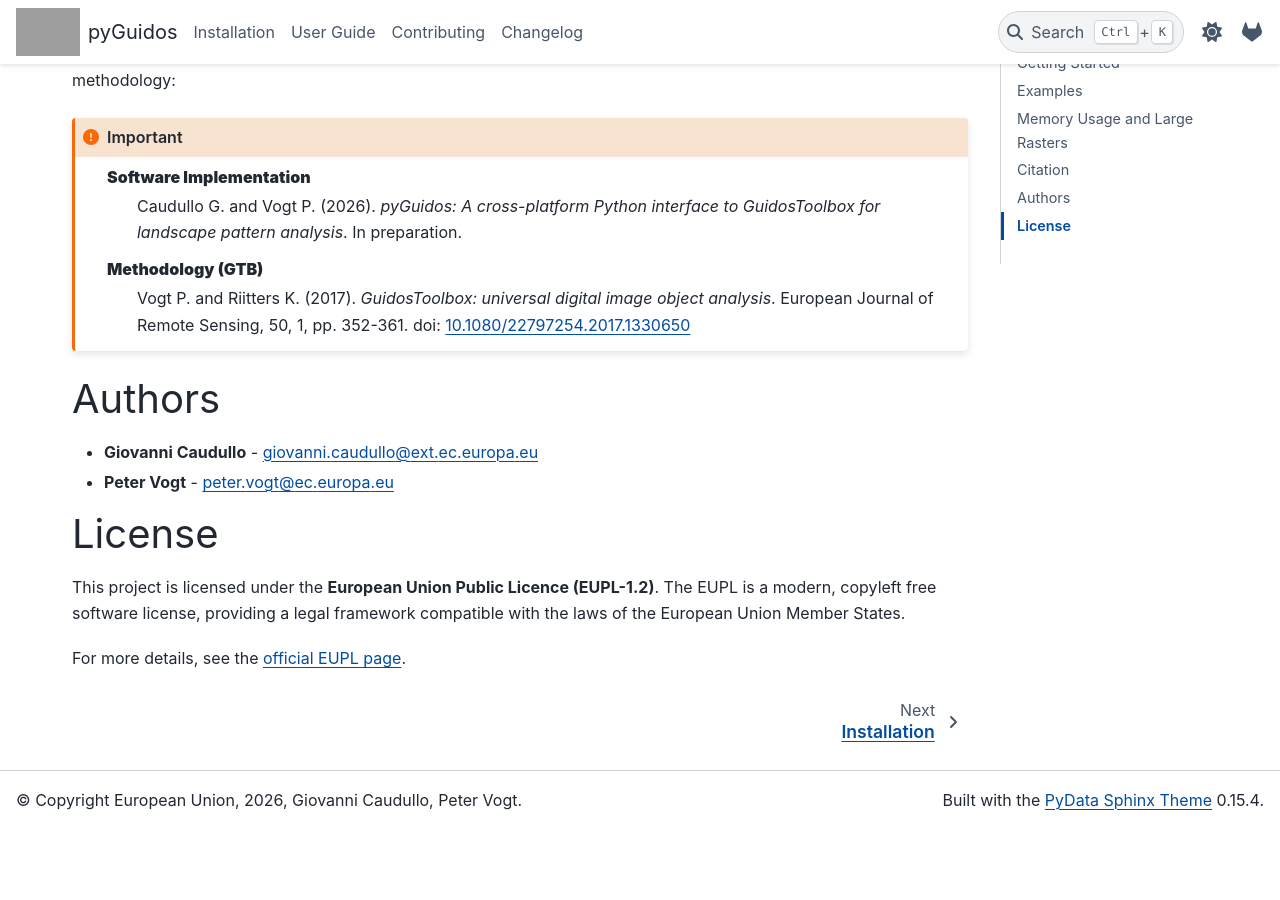
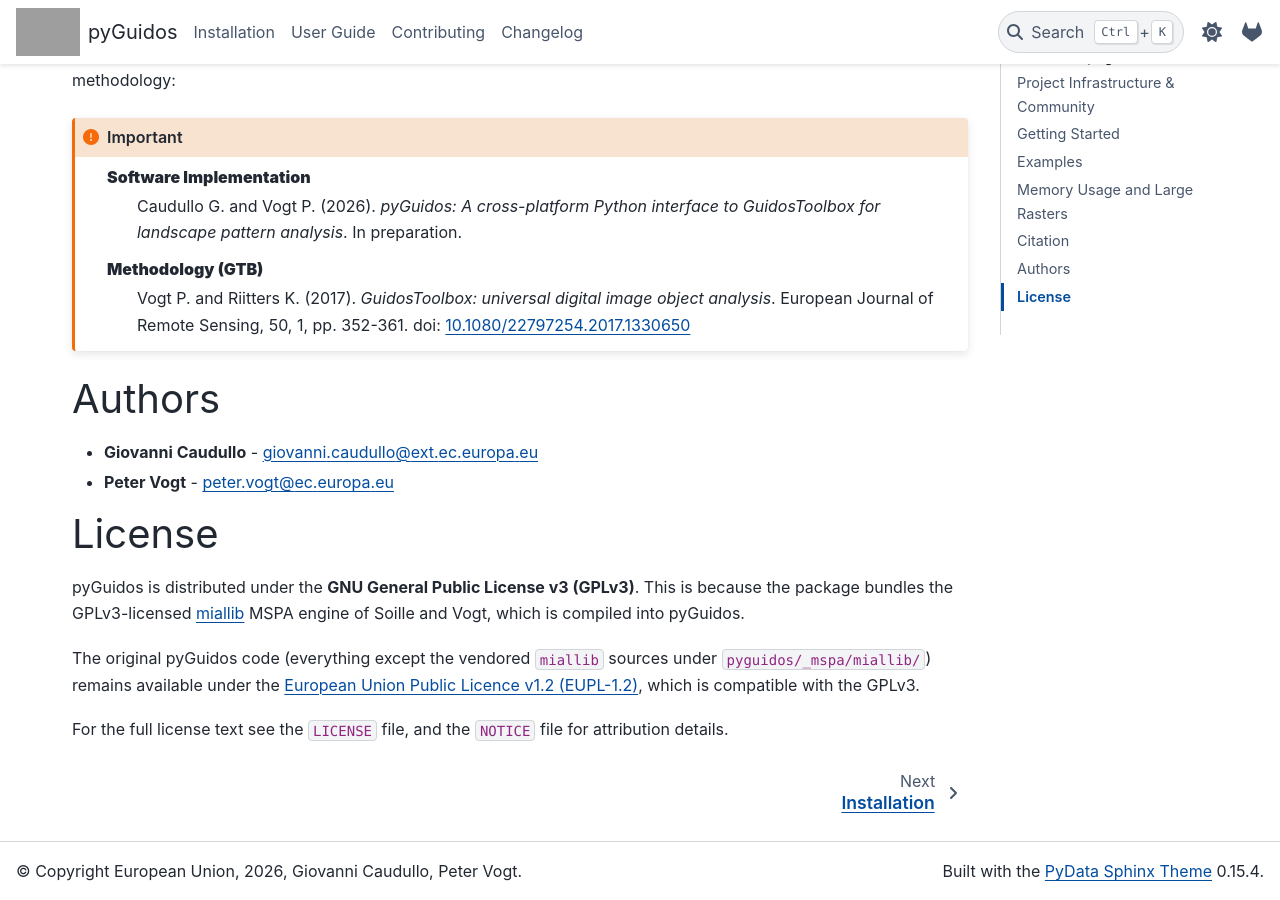
Before and after one commit to nonpenso/pyguidos, a Sphinx documentation site: the page built from docs/index.rst, in a window 1280 px wide and 900 px high, scrolled down 6435 px. Built offline with Sphinx 7.4.7 and the PyData theme 0.15.4, drawn with Linux system fonts in a browser that asks for light colours; before the commit the page ends 7264 px from its top, so only the background shows below that; grey boxes are pictures that could not be loaded.

Commit message:
fix mspa test

```diff
--- a/docs/index.rst
+++ b/docs/index.rst
@@ -23,9 +23,9 @@
    :target: https://pepy.tech/project/pyguidos
    :alt: Downloads Counter
 
-.. |license| image:: https://img.shields.io/badge/license-EUPL--1.2-orange.svg
-   :target: https://joinup.ec.europa.eu/collection/eupl/eupl-text-eupl-12
-   :alt: EUPL-1.2 License
+.. |license| image:: https://img.shields.io/badge/license-GPLv3-blue.svg
+   :target: https://www.gnu.org/licenses/gpl-3.0.html
+   :alt: GPLv3 License
 
 |pipeline| |coverage| |docs| |pypi| |downloads| |license|
 
@@ -293,11 +293,19 @@ Authors
 License
 -------
 
-This project is licensed under the **European Union Public Licence (EUPL-1.2)**.
-The EUPL is a modern, copyleft free software license, providing a legal framework
-compatible with the laws of the European Union Member States.
+pyGuidos is distributed under the **GNU General Public License v3 (GPLv3)**.
+This is because the package bundles the GPLv3-licensed `miallib
+<https://github.com/ec-jrc/jeolib-miallib>`_ MSPA engine of Soille and Vogt,
+which is compiled into pyGuidos.
 
-For more details, see the `official EUPL page <https://joinup.ec.europa.eu/collection/eupl/eupl-text-eupl-12>`_.
+The original pyGuidos code (everything except the vendored ``miallib`` sources
+under ``pyguidos/_mspa/miallib/``) remains available under the `European Union
+Public Licence v1.2 (EUPL-1.2)
+<https://joinup.ec.europa.eu/collection/eupl/eupl-text-eupl-12>`_, which is
+compatible with the GPLv3.
+
+For the full license text see the ``LICENSE`` file, and the ``NOTICE`` file
+for attribution details.
 
 
 
```
Also changed, not shown: .gitlab-ci.yml, 1 other file.
